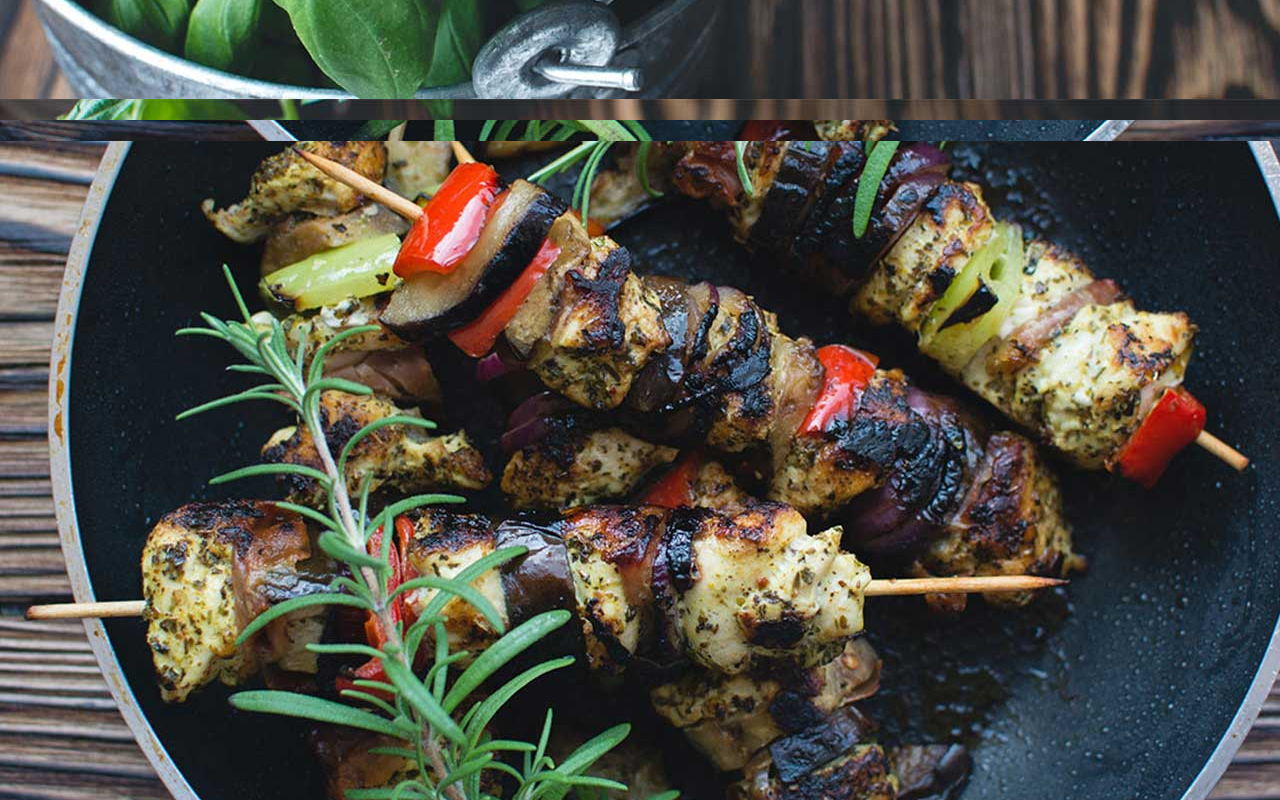
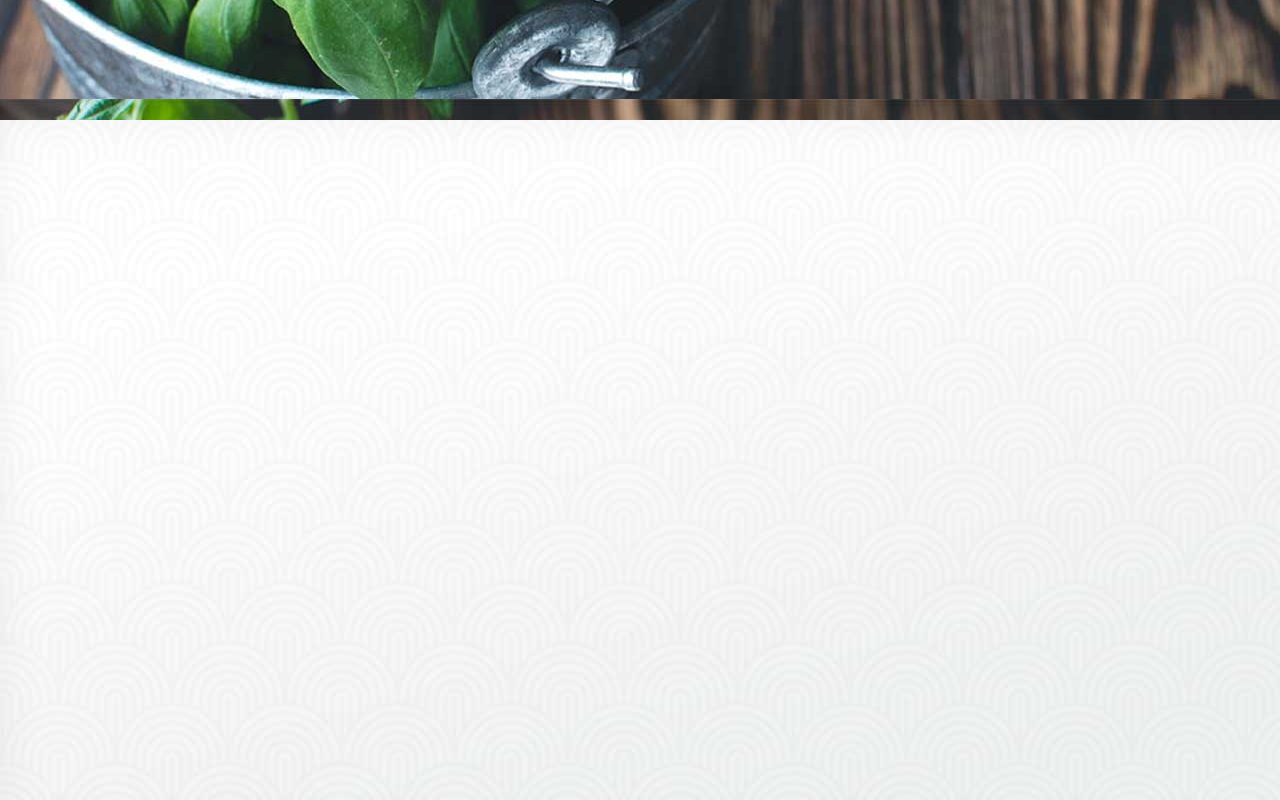
Before and after one commit to fabienchapuis/cours-1.7-integration-restaurant, a plain HTML site: page index.html in a window 1280 px wide. Shown: the part 2280-3080 px from the top of the page. Drawn offline with Linux system fonts and the light colour scheme.

Commit message:
ajout de tous les background + ajout fond menu_vide + merge branch beta

```diff
--- a/asset/scss/index.scss
+++ b/asset/scss/index.scss
@@ -45,7 +45,12 @@ html {
 
     }
 
+    #menu_vide {
+        background-image: url("../img/nappe.jpg");
+        width: 100vw;
+        height: 100vh;
 
+    }
 
     #guest {
         background-image: url("../img/brochette.jpg");
--- a/index.html
+++ b/index.html
@@ -68,8 +68,12 @@
     <!-- -------------------------|Section 3 Fine ingredients|-------------------------  -->
     <section id="ingredient">
 
+    </section>
+
+    <section id="menu_vide">
 
     </section>
+
     <!-- -------------------------|Section 4 Guest Review|-------------------------  -->
     <section id="guest">
 
```
Also changed, not shown: asset/css/index.css, 1 other file.
